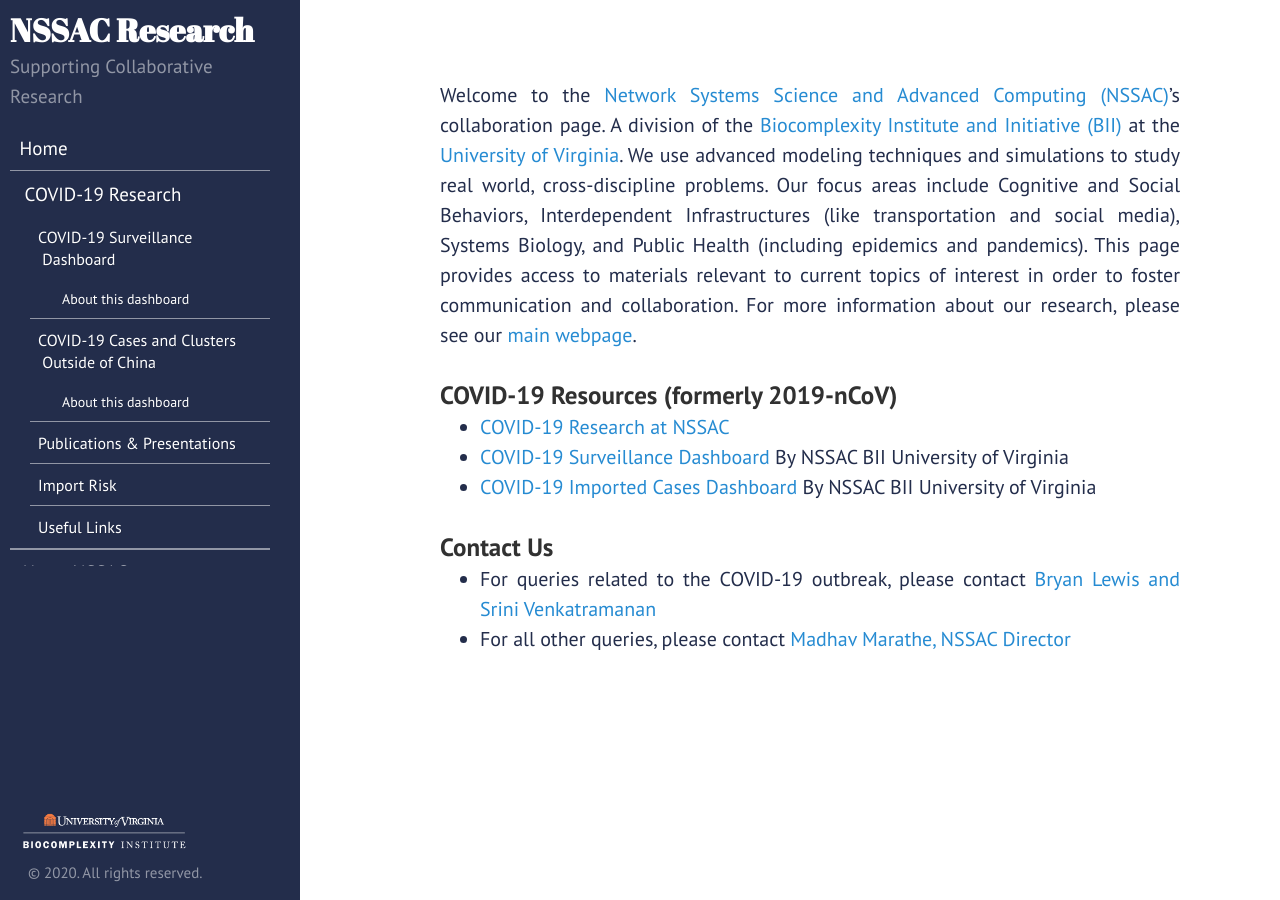
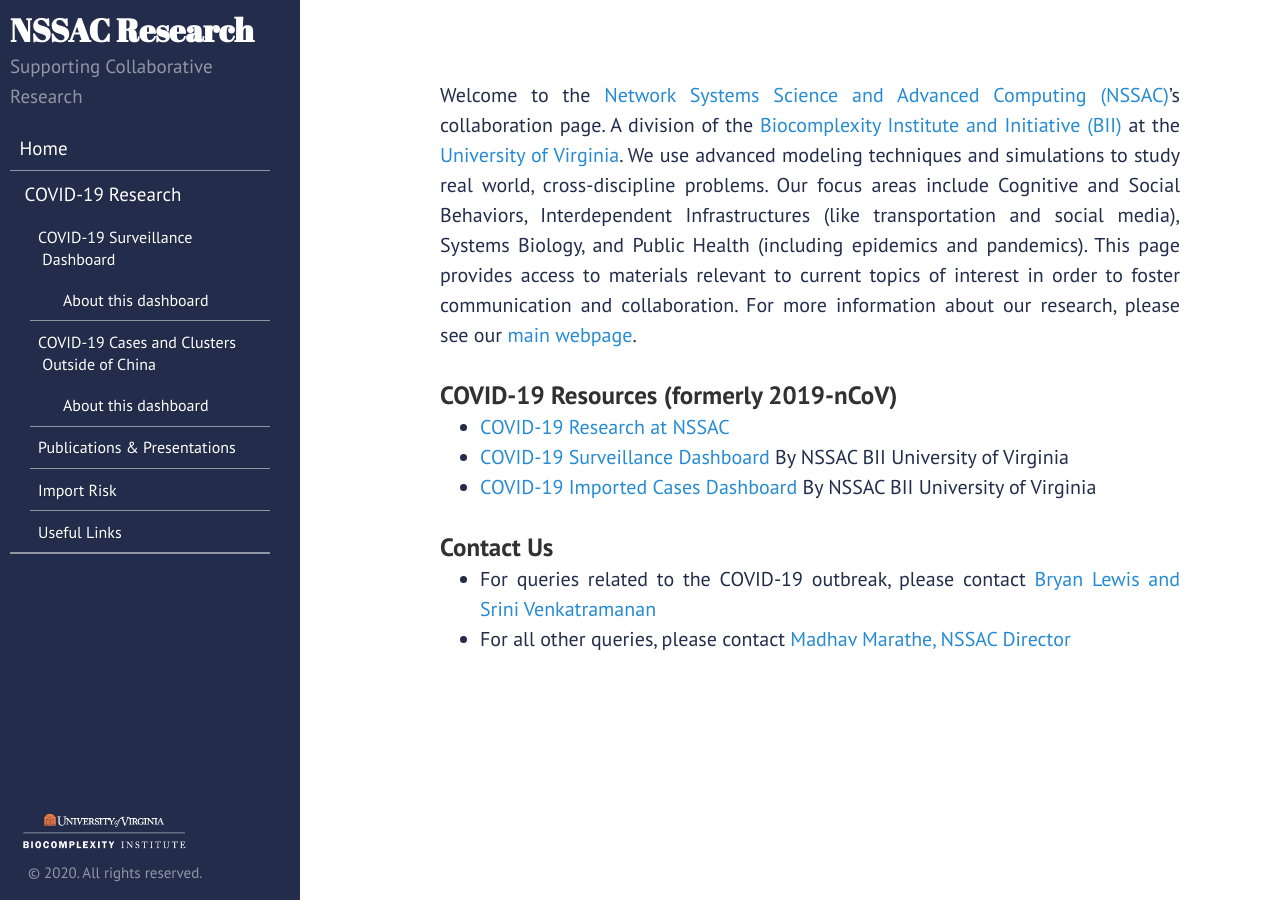
Before and after one commit to mehta-gaurav/mehta-gaurav.github.io, a Jekyll site: the page built from index.md, in a window 1280 px wide. Built offline with Jekyll 4.4.1, drawn with Linux system fonts in a browser that asks for light colours.

Commit message:
Update layout.css

```diff
--- a/public/css/layout.css
+++ b/public/css/layout.css
@@ -182,9 +182,6 @@
         font-size: 16px;
     }
 
-    #menu .sub-menu .sub-menu1 {
-        font-size: 14px;
-    }
 
     #menu .sub-menu li {
         border-width: 0 0 1px;
```
